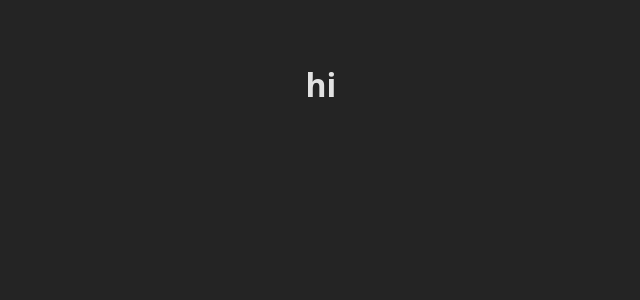
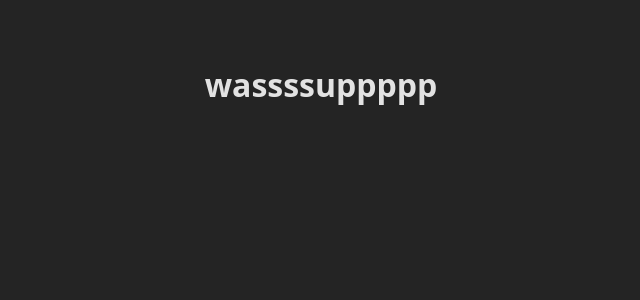
Before and after one commit to Ajazmiah/trending-movie-assessment, a React (Vite) app in the folder client/: page / in a window 1280 px wide. Shown: the top 300 px of the page, without its empty margins (319-959 px from the left). Built offline with nearby package versions, Linux system fonts and the light colour scheme.

Commit message:
wrapped App with BrowserRouter

```diff
--- a/client/src/App.jsx
+++ b/client/src/App.jsx
@@ -4,11 +4,7 @@
 function App() {
   return (
     <>
-        <Routes>
-          <Route path="/" element={<h1>hi</h1>} />
-          <Route path="/movie/:id" element={<h1>heloo</h1> }/>
-        </Routes>
-
+       <h1>wassssuppppp</h1>
     </>
   );
 }
--- a/client/src/main.jsx
+++ b/client/src/main.jsx
@@ -1,13 +1,16 @@
 import { StrictMode } from "react";
 import { createRoot } from "react-dom/client";
+import { BrowserRouter, Routes, Route } from "react-router-dom";
 import "./index.css";
-import App from "./App.jsx";
-import { BrowserRouter } from "react-router-dom";
+import App from "./App";
 
 createRoot(document.getElementById("root")).render(
   <StrictMode>
     <BrowserRouter>
-      <App />
+      <Routes>
+        <Route path="/" element={<App/>} />
+        <Route path="/movie/:id" element={<h1>heloo</h1>} />
+      </Routes>
     </BrowserRouter>
   </StrictMode>
 );
```
